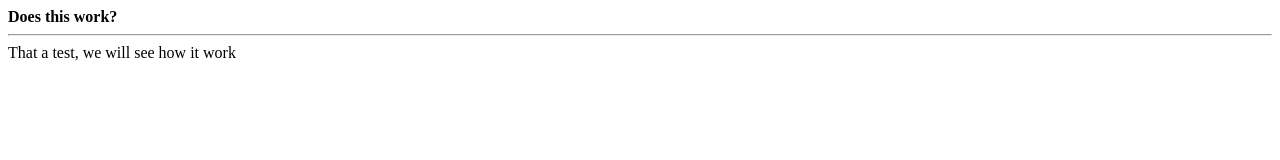
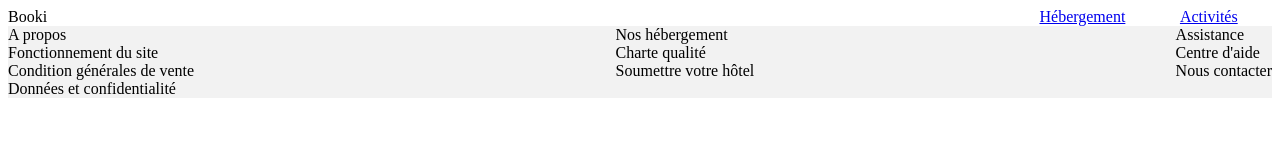
Before and after one commit to Srilema/P2_OC_WB, a plain HTML site: page test.html in a window 1280 px wide. Drawn offline with Linux system fonts and the light colour scheme.

Commit message:
Header and footer aligned

```diff
--- /dev/null
+++ b/style.css
@@ -0,0 +1,6 @@
+header {display: flex; justify-content: space-between ;background-color: ;}
+    #Headtitle {justify-content:flex-start;width: 50%;}
+    #menu {display: flex; justify-content: flex-end; width: 50%;}
+        .N {width: 20%; text-align: center;}
+footer {background-color:#F2F2F2; display: flex; Flex-direction: row;justify-content: space-between}
+li {list-style-type: none;}
--- a/test.html
+++ b/test.html
@@ -1,3 +1,52 @@
-<head><b> Does this work? </b></head>
-<hr></hr>
-<body> That a test, we will see how it work </body>
+ <!doctype html>
+<html lang="en">
+     <head>
+        <title>Booki</title>
+        <link rel="stylesheet" href="style.css"/>
+    </head>
+
+<header>
+    <div id="Headtitle"> Booki </div>
+    <div id="menu">
+        <div class="N"><a href=#hebergement>Hébergement</a></div>
+        <div class="N"><a href="#activité"> Activités</a></div>
+    </div>
+</header>
+<body>
+    <!---Recherche-->
+    <section id="recherche">
+
+    </section>
+   <!--hébergement-->
+    <section id="hebergement">
+
+    </section>
+    <!--les plus populaires-->
+    <section>
+
+    </section>
+    <!--Activités a marseille/box disparate, devra créer classe multiple?-->
+    <section id="activité">
+
+    </section>
+</body>
+<footer>
+    <div class="F">
+        <li class="FH">A propos</li>
+        <li>Fonctionnement du site</li>
+        <li>Condition générales de vente</li>
+        <li>Données et confidentialité</li>
+    </div>
+    <div class="F">
+        <li class="FH">Nos hébergement</li>
+        <li>Charte qualité</li>
+        <li>Soumettre votre hôtel</li>
+    </div>
+    <div class="F">
+        <li class="FH">Assistance</li>
+        <li>Centre d'aide</li>
+        <li>Nous contacter</li>
+    </div>
+    <!--3 sections: a propos, nos hébergements et Assistance/use li?-->
+</footer>
+</html>
```
Also changed, not shown: Index.html (deleted, +0 -3 lines).
